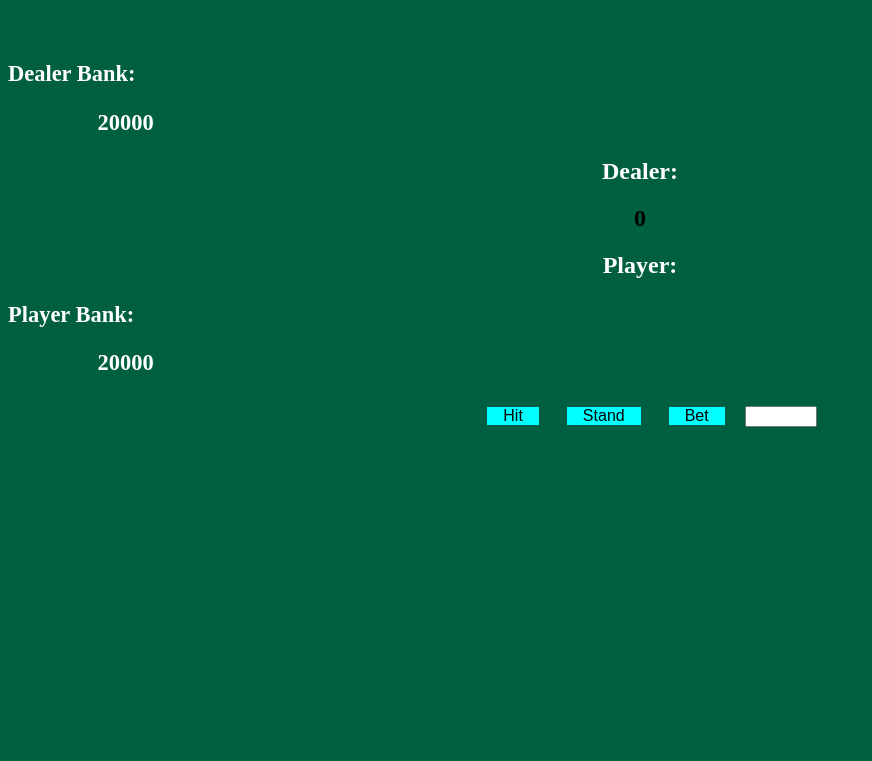
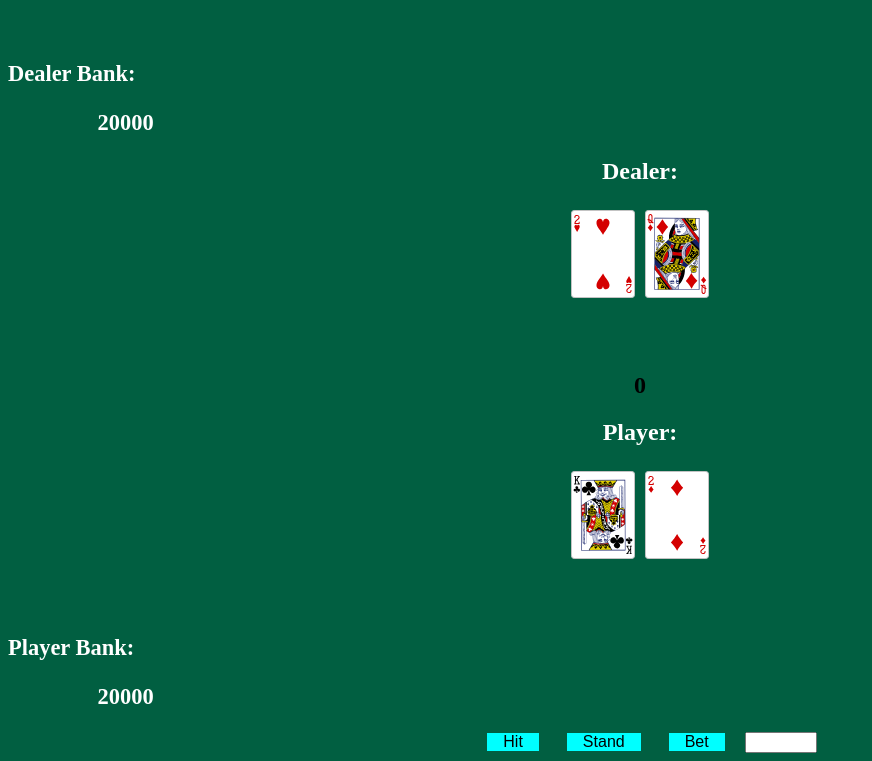
Before and after one commit to Islaster/BlackJack, a plain HTML site: page index.html in a window 1280 px wide. Shown: the part 61-822 px from the top of the page, without its empty margins (0-872 px from the left). Before the commit the page ends 800 px from the top, so only its background shows below. Drawn offline with Linux system fonts and the light colour scheme.

Commit message:
added cards to init

```diff
--- a/css/main.css
+++ b/css/main.css
@@ -11,8 +11,6 @@ span h2 {
   color: white;
 }
 button {
-  margin-top: 2vmax;
-  margin-top: 1vmin;
   margin-left: 3vh;
   border: none;
   background-color: aqua;
@@ -32,3 +30,7 @@ input {
   margin-left: 2vh;
   width: 8vh;
 }
+div {
+  margin: 0;
+  padding: 0;
+}
--- a/index.html
+++ b/index.html
@@ -4,8 +4,8 @@
     <meta charset="UTF-8" />
     <meta http-equiv="X-UA-Compatible" content="IE=edge" />
     <meta name="viewport" content="width=device-width, initial-scale=1.0" />
+    <link rel="stylesheet" href="css/card-deck-css/css/cardstarter.css" />
     <link rel="stylesheet" href="css/main.css" />
-
     <script src="js/main.js" defer></script>
     <title>BlackJack</title>
   </head>
@@ -17,7 +17,9 @@
     </aside>
     <span class="computer"><h2>Dealer:</h2> </span>
     <h2 id="pot"></h2>
-    <span class="player"><h2>Player:</h2> </span>
+    <span class="player">
+      <h2>Player:</h2>
+    </span>
     <aside>
       <h3>Player Bank:</h3>
       <h3 class="play"></h3>
--- a/js/main.js
+++ b/js/main.js
@@ -24,6 +24,10 @@ const ranks = [
   "A",
 ];
 const masterDeck = buildMasterDeck();
+const cCard1 = document.createElement("div");
+const cCard2 = document.createElement("div");
+const pCard1 = document.createElement("div");
+const pCard2 = document.createElement("div");
 //app state (variables)
 let pBank,
   cBank,
@@ -58,21 +62,42 @@ function mainInit() {
   shuffledDeck = getNewShuffledDeck();
   p1Hand = [shuffledDeck.pop(), shuffledDeck.pop()];
   p2Hand = [shuffledDeck.pop(), shuffledDeck.pop()];
+  pCard1.setAttribute("class", `card ${shuffledDeck.pop().face}`);
+  pCard2.setAttribute("class", `card ${shuffledDeck.pop().face}`);
+  cCard1.setAttribute("class", `card ${shuffledDeck.pop().face}`);
+  cCard2.setAttribute("class", `card ${shuffledDeck.pop().face}`);
+  cTotalEl.appendChild(cCard1);
+  cTotalEl.appendChild(cCard2);
+  pTotalEl.appendChild(pCard1);
+  pTotalEl.appendChild(pCard2);
   render();
 }
 
 function addCards(evt) {
   //add card to hand if opponent doesnt already have it in his hand
+  if (turn === turns[0]) {
+    const newCard = document.createElement("div");
+    newCard.setAttribute("class", `card ${shuffledDeck.pop().face}`);
+    pTotalEl.appendChild(newCard);
+    console.log(pTotalEl);
+  }
 }
 function endRound() {
   //change players
 
   if (turn === turns[0]) {
+    turn = turns[1];
     console.log(turn);
-    turn = turns[1];
   } else {
     turn = turns[0];
     console.log(turn);
+  }
+  if (turn === "c") {
+    if (cBank > pot) {
+      cBank -= pot;
+      console.log("hello");
+      pot += pot;
+    }
   }
   if (pTotal > cTotal && pTotal <= 21) {
     pBank += pot;
@@ -88,14 +113,6 @@ function addToPot(evt) {
   //add what you bet to pot
   pot += parseInt(input.value);
   pBank -= pot;
-  //opponent must match bet at least the same amount as you
-  if (turn === "c") {
-    if (cBank > pot) {
-      cBank -= pot;
-      console.log(pot);
-      pot += pot;
-    }
-  }
   render();
 }
 
```
